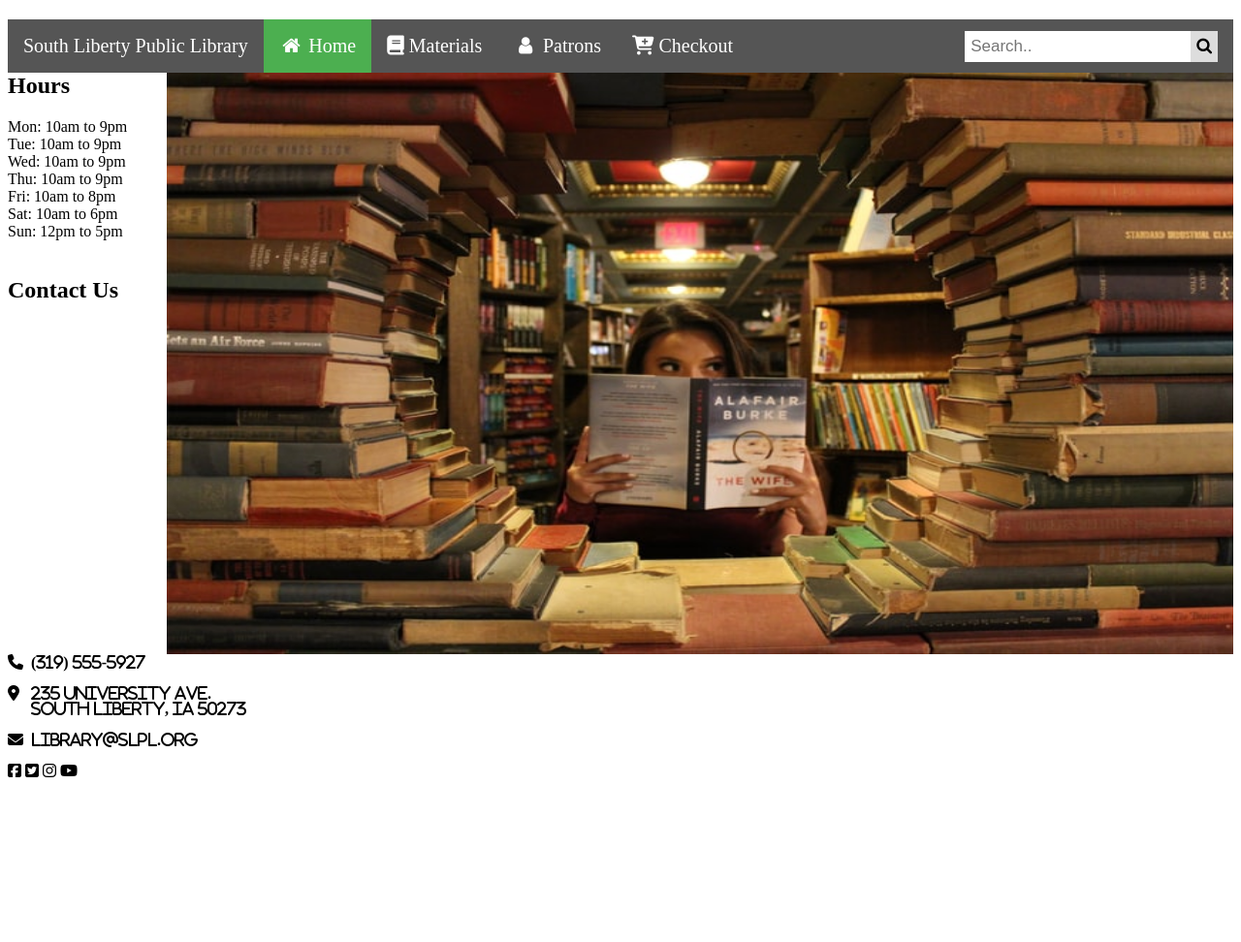
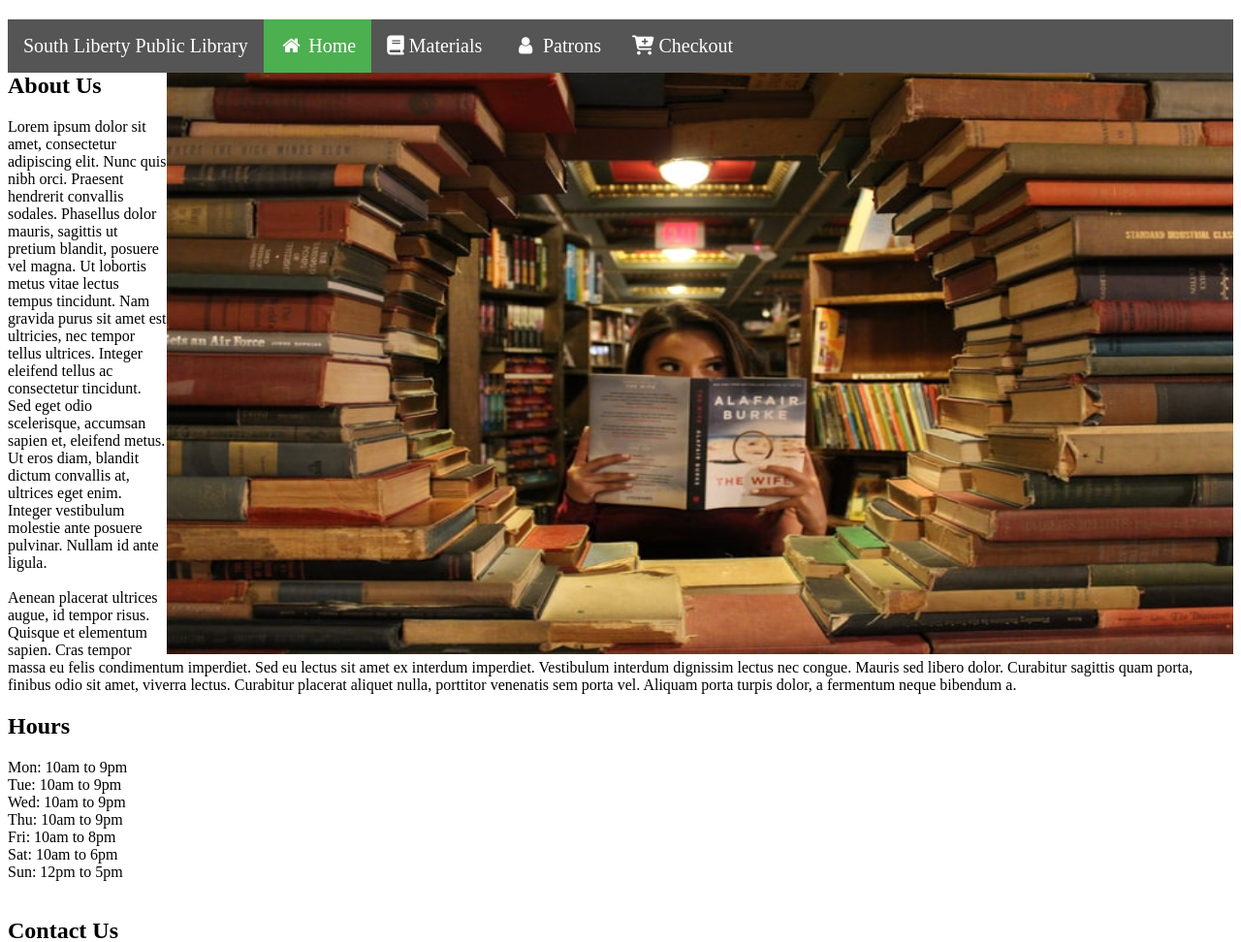
Before and after one commit to ndeal01/softwaredesign_project, a Flask app: page / in a window 1280 px wide. Shown: the top 972 px of the page at 97% size. Before the commit the page ends 802 px from the top, so only its background shows below. Run offline with Flask 2, Linux system fonts and the light colour scheme; parts of the project's set-up code (start-up, migrations or seed data) failed here and were passed over; some libraries are stand-ins or nearby versions.

Commit message:
Deleted search bar because it was unnecessary in these pages

```diff
--- a/templates/add_checkout.html
+++ b/templates/add_checkout.html
@@ -6,12 +6,6 @@
   <a href="{{ url_for('materials')}}"><i class="fas fa-book"></i> Materials</a>
   <a href="{{ url_for('people')}}"><i class="fa fa-fw fa-user"></i> Patrons</a>
   <a href="{{ url_for('checkout')}}"><i class="fas fa-cart-plus"></i> Checkout</a>
-  <div class="search-container">
-    <form action="/search">
-      <input type="text" placeholder="Search.." name="search">
-      <button type="submit"><i class="fa fa-search"></i></button>
-    </form>
-  </div>
 </div>
 <h3>Add Checkout</h3>
 <div>
--- a/templates/add_material.html
+++ b/templates/add_material.html
@@ -6,12 +6,6 @@
   <a href="{{ url_for('materials')}}"><i class="fas fa-book"></i> Materials</a>
   <a href="{{ url_for('people')}}"><i class="fa fa-fw fa-user"></i> Patrons</a>
   <a href="{{ url_for('checkout')}}"><i class="fas fa-cart-plus"></i> Checkout</a>
-  <div class="search-container">
-    <form action="/search">
-      <input type="text" placeholder="Search.." name="search">
-      <button type="submit"><i class="fa fa-search"></i></button>
-    </form>
-  </div>
 </div>
 <h3>Add Material</h3>
 <div>
--- a/templates/add_people.html
+++ b/templates/add_people.html
@@ -6,12 +6,6 @@
   <a href="{{ url_for('materials')}}"><i class="fas fa-book"></i> Materials</a>
   <a href="{{ url_for('people')}}"><i class="fa fa-fw fa-user"></i> Patrons</a>
   <a href="{{ url_for('checkout')}}"><i class="fas fa-cart-plus"></i> Checkout</a>
-  <div class="search-container">
-    <form action="/search">
-      <input type="text" placeholder="Search.." name="search">
-      <button type="submit"><i class="fa fa-search"></i></button>
-    </form>
-  </div>
 </div>
 <br>
 <div>
--- a/templates/circulation.html
+++ b/templates/circulation.html
@@ -6,12 +6,6 @@
   <a href="{{ url_for('materials')}}"><i class="fas fa-book"></i> Materials</a>
   <a href="{{ url_for('people')}}"><i class="fa fa-fw fa-user"></i> Patrons</a>
   <a href="{{ url_for('checkout')}}"><i class="fas fa-cart-plus"></i> Checkout</a>
-  <div class="search-container">
-    <form action="/search">
-      <input type="text" placeholder="Search.." name="search">
-      <button type="submit"><i class="fa fa-search"></i></button>
-    </form>
-  </div>
 </div>
 {% with messages = get_flashed_messages() %}
  {% if messages %}
--- a/templates/index.html
+++ b/templates/index.html
@@ -9,16 +9,15 @@
   <a href="{{ url_for('materials')}}"><i class="fas fa-book"></i> Materials</a>
   <a href="{{ url_for('people')}}"><i class="fa fa-fw fa-user"></i> Patrons</a>
   <a href="{{ url_for('checkout')}}"><i class="fas fa-cart-plus"></i> Checkout</a>
-  <div class="search-container">
-    <form action="/search">
-      <input type="text" placeholder="Search.." name="search">
-      <button type="submit"><i class="fa fa-search"></i></button>
-    </form>
-  </div>
 </div>
 
 <p><img src="static/images/girl_library.jpg" alt="Reading A Book" style="float:right" width="1100px" height="600px"></p>
-
+<div class ="about">
+  <h2>About Us</h2>
+  Lorem ipsum dolor sit amet, consectetur adipiscing elit. Nunc quis nibh orci. Praesent hendrerit convallis sodales. Phasellus dolor mauris, sagittis ut pretium blandit, posuere vel magna. Ut lobortis metus vitae lectus tempus tincidunt. Nam gravida purus sit amet est ultricies, nec tempor tellus ultrices. Integer eleifend tellus ac consectetur tincidunt. Sed eget odio scelerisque, accumsan sapien et, eleifend metus. Ut eros diam, blandit dictum convallis at, ultrices eget enim. Integer vestibulum molestie ante posuere pulvinar. Nullam id ante ligula.
+  <br><br>
+Aenean placerat ultrices augue, id tempor risus. Quisque et elementum sapien. Cras tempor massa eu felis condimentum imperdiet. Sed eu lectus sit amet ex interdum imperdiet. Vestibulum interdum dignissim lectus nec congue. Mauris sed libero dolor. Curabitur sagittis quam porta, finibus odio sit amet, viverra lectus. Curabitur placerat aliquet nulla, porttitor venenatis sem porta vel. Aliquam porta turpis dolor, a fermentum neque bibendum a.
+</div>
   <div class="hours">
   <h2>Hours</h2>
   Mon: 10am to 9pm<br />
--- a/templates/material.html
+++ b/templates/material.html
@@ -7,12 +7,6 @@
   <a href="{{ url_for('materials')}}"><i class="fas fa-book"></i> Materials</a>
   <a href="{{ url_for('people')}}"><i class="fa fa-fw fa-user"></i> Patrons</a>
   <a href="{{ url_for('checkout')}}"><i class="fas fa-cart-plus"></i> Checkout</a>
-  <div class="search-container">
-    <form action="/search">
-      <input type="text" placeholder="Search.." name="search">
-      <button type="submit"><i class="fa fa-search"></i></button>
-    </form>
-  </div>
 </div>
 {% with messages = get_flashed_messages() %}
  {% if messages %}
--- a/templates/patron.html
+++ b/templates/patron.html
@@ -6,12 +6,6 @@
   <a href="{{ url_for('materials')}}"><i class="fas fa-book"></i> Materials</a>
   <a href="{{ url_for('people')}}"><i class="fa fa-fw fa-user"></i> Patrons</a>
   <a href="{{ url_for('checkout')}}"><i class="fas fa-cart-plus"></i> Checkout</a>
-  <div class="search-container">
-    <form action="/search">
-      <input type="text" placeholder="Search.." name="search">
-      <button type="submit"><i class="fa fa-search"></i></button>
-    </form>
-  </div>
 </div>
 {% with messages = get_flashed_messages() %}
  {% if messages %}
--- a/templates/update_checkout.html
+++ b/templates/update_checkout.html
@@ -6,12 +6,6 @@
   <a href="{{ url_for('materials')}}"><i class="fas fa-book"></i> Materials</a>
   <a href="{{ url_for('people')}}"><i class="fa fa-fw fa-user"></i> Patrons</a>
   <a href="{{ url_for('checkout')}}"><i class="fas fa-cart-plus"></i> Checkout</a>
-  <div class="search-container">
-    <form action="/search">
-      <input type="text" placeholder="Search.." name="search">
-      <button type="submit"><i class="fa fa-search"></i></button>
-    </form>
-  </div>
 </div>
 <div>
 
--- a/templates/update_material.html
+++ b/templates/update_material.html
@@ -6,12 +6,6 @@
   <a href="{{ url_for('materials')}}"><i class="fas fa-book"></i> Materials</a>
   <a href="{{ url_for('people')}}"><i class="fa fa-fw fa-user"></i> Patrons</a>
   <a href="{{ url_for('checkout')}}"><i class="fas fa-cart-plus"></i> Checkout</a>
-  <div class="search-container">
-    <form action="/search">
-      <input type="text" placeholder="Search.." name="search">
-      <button type="submit"><i class="fa fa-search"></i></button>
-    </form>
-  </div>
 </div>
 <div>
 
--- a/templates/update_patron.html
+++ b/templates/update_patron.html
@@ -6,12 +6,6 @@
   <a href="{{ url_for('materials')}}"><i class="fas fa-book"></i> Materials</a>
   <a href="{{ url_for('people')}}"><i class="fa fa-fw fa-user"></i> Patrons</a>
   <a href="{{ url_for('checkout')}}"><i class="fas fa-cart-plus"></i> Checkout</a>
-  <div class="search-container">
-    <form action="/search">
-      <input type="text" placeholder="Search.." name="search">
-      <button type="submit"><i class="fa fa-search"></i></button>
-    </form>
-  </div>
 </div>
 <br>
 <div>
```
